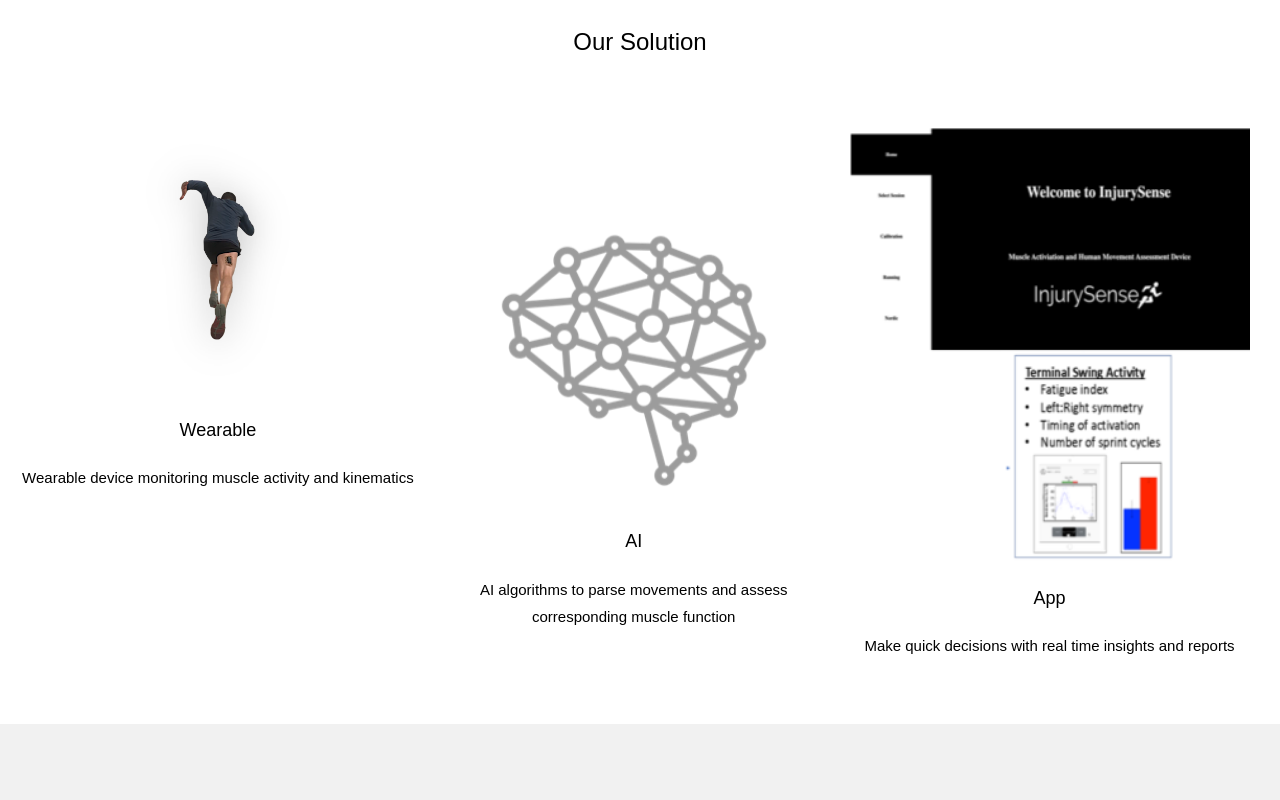
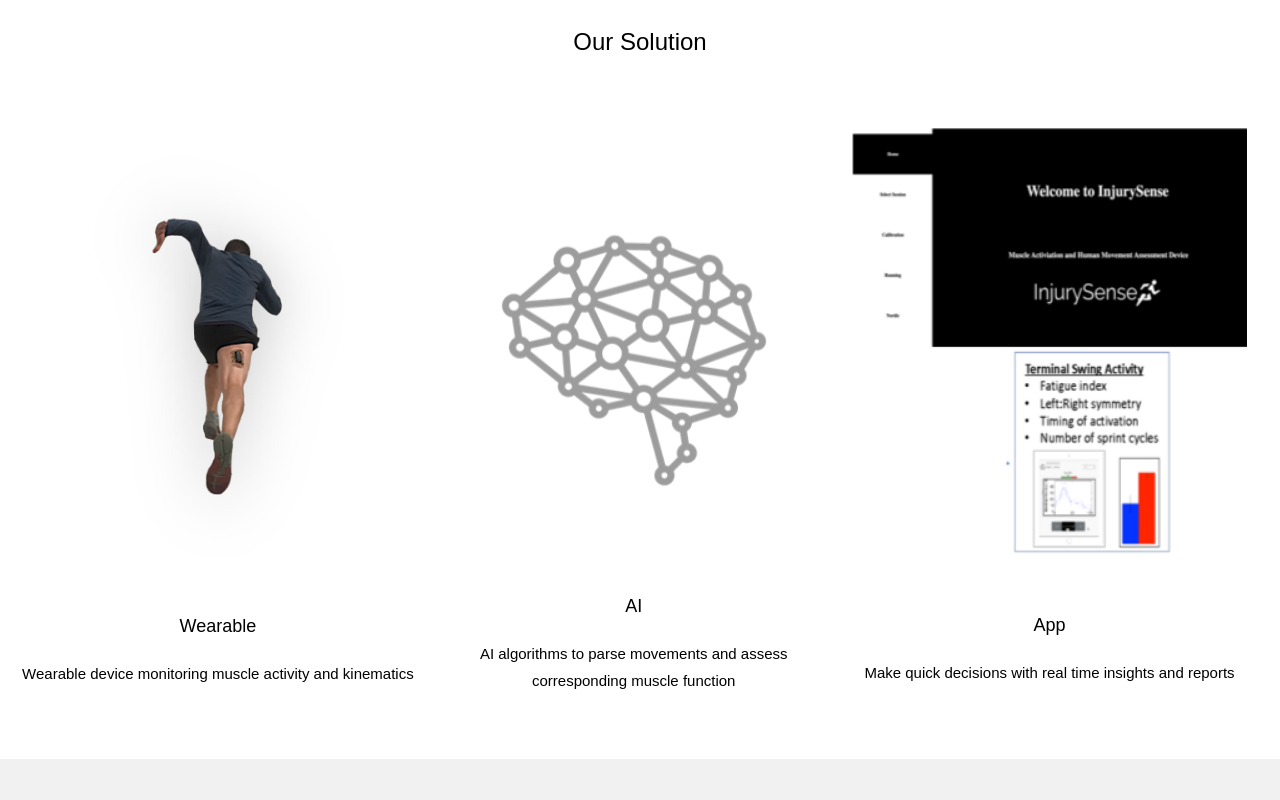
Before and after one commit to geraghad/geraghad.github.io, a plain HTML site: page index.html in a window 1280 px wide. Shown: the part 840-1640 px from the top of the page. Drawn offline with Linux system fonts and the light colour scheme; a web font is replaced by a local one.

Commit message:
Commit message

```diff
--- a/index.html
+++ b/index.html
@@ -80,19 +80,19 @@ body, html {
   <div class="w3-row-padding w3-center" style="margin-top:64px">
     <div class="w3-quarter">
       <!-- <i <i class="fa-solid fa-person-running w3-margin-bottom w3-jumbo w3-center"></i> -->
-      <img src="Picture1.png" alt="run" width="185" style="position: static; margin-top: 0%;">
+      <img src="Picture1.png" alt="run" width="320" style="position: static; margin-top: 0%;">
       <p class="w3-large">Wearable</p>
       <p>Wearable device monitoring muscle activity and kinematics
     </p>
     </div>
     <div class="w3-quarter">
-        <img src="Picture2.png" alt="run" width="300" style="position: static; margin-top: 20%;" >
-      <p class="w3-large">AI</p>
+        <img src="Picture2.png" alt="run" width="300"  style="position: static; margin-top: 20%;" >
+      <p class="w3-large"> <br><br>AI</p>
       <p>AI algorithms to parse movements and assess corresponding muscle function</p>
     </div>
     <div class="w3-quarter">
-        <img src="Picture3.png" alt="run"  width="400" >
-      <p class="w3-large">App</p>
+        <img src="Picture3.png" alt="run"  width="395" >
+      <p class="w3-large"><br>App</p>
       <p>Make quick decisions with real time insights and reports</p>
     </div>
 
```
